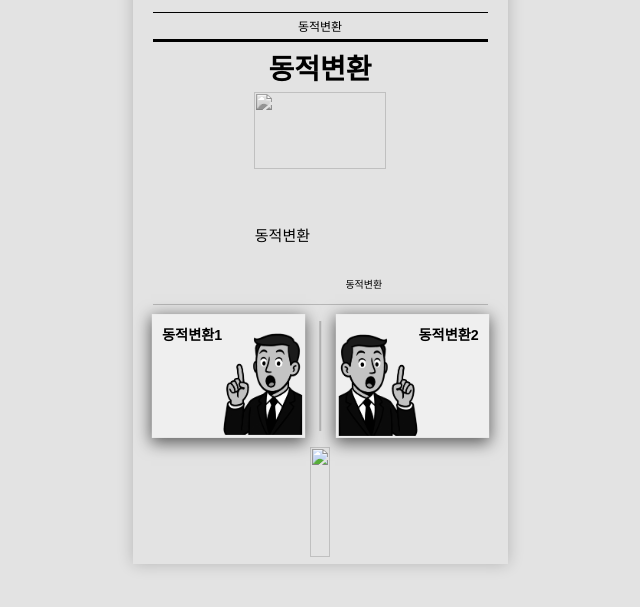
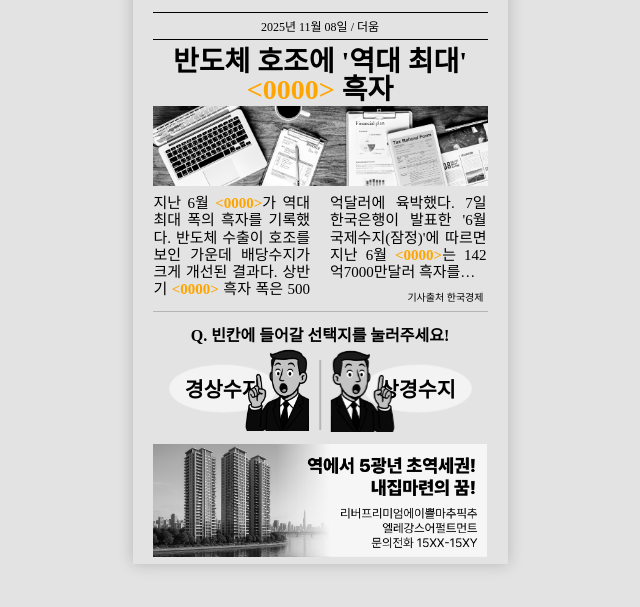
Before and after one commit to dwiroilbo/dwiroilbo.github.io, a plain HTML site: page main.html in a window 1280 px wide. Shown: the part 151-758 px from the top of the page, without its empty margins (320-960 px from the left). Drawn offline with nearby package versions, Linux system fonts and the light colour scheme; a web font is replaced by a local one.

Commit message:
update ~20251108

```diff
--- a/main.html
+++ b/main.html
@@ -36,23 +36,28 @@
         </div>
       </section>
       <div class="divider"></div>
+      <div id="question">Q. 빈칸에 들어갈 선택지를 눌러주세요!</div>
       <section class="choices-container">
         <div class="left">
-          <button class="choice" onclick="checkAnswer(event)">
+          <div class="choice">
             <div class="left-choice" id="correct-choice">
-              <div>동적변환1</div>
+              <div id="choice-button" onclick="checkAnswer(event)">
+                동적변환1
+              </div>
             </div>
             <img src="guy.png" id="correct-img" />
-          </button>
+          </div>
         </div>
         <div class="vertical-divider"></div>
         <div class="right">
-          <button class="choice" onclick="checkAnswer(event)">
+          <div class="choice">
             <img src="guy.png" id="wrong-img" />
             <div class="right-choice" id="wrong-choice">
-              <div>동적변환2</div>
+              <div id="choice-button" onclick="checkAnswer(event)">
+                동적변환2
+              </div>
             </div>
-          </button>
+          </div>
         </div>
       </section>
       <section class="ad"><img src="동적변환" id="ad-img" /></section>
--- a/script.js
+++ b/script.js
@@ -120,6 +120,9 @@ function updateArticle(article) {
   localStorage.setItem("resultImage1", article.resultImage1 || "");
   localStorage.setItem("resultImage2", article.resultImage2 || "");
   localStorage.setItem("resultImage3", article.resultImage3 || "");
+
+  localStorage.setItem("readArticle", article.readArticle);
+
   // 표시용 HTML 저장
   localStorage.setItem(
     "correctChoice",
@@ -157,8 +160,7 @@ function randomizeChoices() {
 function checkAnswer(event) {
   const correctKeyword = localStorage.getItem("correctKeyword") || "";
 
-  const selectedRaw =
-    event.currentTarget.querySelector("div").textContent || "";
+  const selectedRaw = event.currentTarget.textContent || "";
   const selectedKeyword = extractKeyword(selectedRaw);
 
   alert(`정답 키워드: [${correctKeyword}]\n선택 키워드: [${selectedKeyword}]`);
@@ -179,12 +181,26 @@ function checkAnswer(event) {
 
 function readArticle() {
   gtag("event", "quiz_read_article", {});
-  alert("관련기사 준비중...");
+
+  //임시로 새탭에 구글이 열림
+  window.open(`${localStorage.getItem("readArticle")}`);
 }
 
 function share() {
   gtag("event", "quiz_share", {});
-  alert("공유 준비중...");
+
+  const mainUrl = `${window.location.origin}/main.html`;
+  // const mainUrl = "https://dwiroilbo.github.io"
+
+  navigator.clipboard
+    .writeText(mainUrl)
+    .then(() => {
+      alert("링크가 복사되었습니다!\n" + mainUrl);
+    })
+    .catch((err) => {
+      console.error("클립보드 복사 실패:", err);
+      alert("링크 복사에 실패했습니다. 수동으로 복사해주세요!");
+    });
 }
 
 function easter() {
--- a/styles_main.css
+++ b/styles_main.css
@@ -145,8 +145,14 @@ span {
   opacity: 0.2;
 }
 
+#question {
+  padding-top: 10px;
+  font-weight: bolder;
+}
+
 .left {
   display: flex;
+  flex-direction: column;
   justify-content: left;
   align-items: center;
   height: 100%;
@@ -155,6 +161,7 @@ span {
 
 .right {
   display: flex;
+  flex-direction: column;
   justify-content: right;
   align-items: center;
   height: 100%;
@@ -168,19 +175,27 @@ span {
   display: flex;
   justify-content: center;
   align-items: center;
-  cursor: pointer;
+  /* cursor: pointer; */
   border: 0px solid black;
-  box-shadow: 0px 4px 15px 1px rgba(0, 0, 0, 0.6);
-  font-weight: bold;
+  /* box-shadow: 0px 4px 15px 1px rgba(0, 0, 0, 0.6); */
+  /* font-weight: bold; */
   box-sizing: border-box;
   color: black;
   height: 100%;
   width: 90%;
-  animation: pulse 1.5s infinite ease-in-out;
+  /* animation: pulse 1.5s infinite ease-in-out; */
+
+  background-color: #e3e3e3;
 }
 
 .choice div {
-  margin: 5px;
+  text-align: center;
+  align-items: center;
+  margin: 9px;
+  /* border: 5px solid black; */
+  border-radius: 50%;
+  background-color: #f3f3f3;
+  animation: pulse 1.5s infinite ease-in-out;
 }
 
 .left-choice {
@@ -189,6 +204,7 @@ span {
   left: 0;
   text-align: left;
   width: 70%;
+  font-size: 20px;
 }
 
 .right-choice {
@@ -197,20 +213,21 @@ span {
   right: 0;
   text-align: right;
   width: 70%;
+  font-size: 20px;
 }
 
 .left-choice + img {
   position: absolute;
   bottom: 3px;
   right: 3px;
-  z-index: -1;
+  /* z-index: -1; */
 }
 
 .right > .choice > img {
   position: absolute;
   bottom: 2px;
   left: 3px;
-  z-index: -1;
+  z-index: 1;
   transform: scaleX(-1);
 }
 
@@ -230,14 +247,21 @@ span {
 }
 
 img {
-  width: 55%;
+  width: 45%;
   filter: grayscale(100%);
   user-select: none;
   pointer-events: none;
 }
 
-.choice:hover {
+#choice-button {
+  font-family: none;
+  font-weight: bold;
+}
+
+#choice-button:hover {
   opacity: 0.5;
+  cursor: pointer;
+  color: orange;
 }
 
 .highlight {
@@ -248,13 +272,13 @@ img {
 
 @keyframes pulse {
   0% {
-    transform: scale(1); /* 기본 크기 */
+    transform: scale(1);
   }
   50% {
-    transform: scale(1.02); /* 크기 10% 증가 */
+    transform: scale(1.02);
   }
   100% {
-    transform: scale(1); /* 원래 크기로 돌아오기 */
+    transform: scale(1);
   }
 }
 
--- a/weeklyUpdates/articles.csv
+++ b/weeklyUpdates/articles.csv
@@ -1,16 +1,6 @@
-date,weather,title,image,content,author,adImage,correctChoice,wrongChoice,resultArticle,resultAnswer,resultImage1,resultImage2,resultImage3
+date,weather,title,image,content,author,adImage,correctChoice,wrongChoice,resultArticle,resultAnswer,resultImage1,resultImage2,resultImage3,readArticle
 ,,,,,,,,,,,,,
-2025-08-18,2025년 8월 18일 / 더움,반도체 호조에 '역대 최대' <0000> 흑자,weeklyUpdates/images/image2.jpg,지난 6월 <0000>가 역대 최대 폭의 흑자를 기록했다. 반도체 수출이 호조를 보인 가운데 배당수지가 크게 개선된 결과다. 상반기 <0000> 흑자 폭은 500억달러에 육박했다. 7일 한국은행이 발표한 '6월 국제수지(잠정)'에 따르면 지난 6월 <0000>는 142억7000만달러 흑자를…,기사출처 한국경제,weeklyUpdates/adImages/adImage2.png,"문제의 답은
-<상경수지>···
-
-김 전무의
-긴급
-인터뷰","꿈에서 본 답은
-<경상수지>···
-
-조 팀장의
-꿈나라
-특별 취재","경상수지란? 일정 기간 한 국가가 다른 국가들과 상품, 서비스, 소득 등을 거래하여 벌어들인 돈과 지출한 돈의 차이를 나타내는 지표. 이는 크게 상품수지, 서비스수지, 본원소득수지, 이전소득수지로 구성.",정답은 바로 <경상수지>,weeklyUpdates/resultImages/resultImage1.png,weeklyUpdates/resultImages/resultImage1.png,weeklyUpdates/resultImages/resultImage1.png
+2025-11-08,2025년 11월 08일 / 더움,반도체 호조에 '역대 최대' <0000> 흑자,weeklyUpdates/images/image2.png,지난 6월 <0000>가 역대 최대 폭의 흑자를 기록했다. 반도체 수출이 호조를 보인 가운데 배당수지가 크게 개선된 결과다. 상반기 <0000> 흑자 폭은 500억달러에 육박했다. 7일 한국은행이 발표한 '6월 국제수지(잠정)'에 따르면 지난 6월 <0000>는 142억7000만달러 흑자를…,기사출처 한국경제,weeklyUpdates/adImages/adImage2.png,경상수지,상경수지,"경상수지란? 일정 기간 한 국가가 다른 국가들과 상품, 서비스, 소득 등을 거래하여 벌어들인 돈과 지출한 돈의 차이를 나타내는 지표. 이는 크게 상품수지, 서비스수지, 본원소득수지, 이전소득수지로 구성.",정답은 바로 <경상수지>,weeklyUpdates/resultImages/resultImage1.png,weeklyUpdates/resultImages/resultImage2.png,weeklyUpdates/resultImages/resultImage3.png,https://google.com
 ,,,,,,,,,,,,,
 2025-08-19,2025년 8월 19일 / 더움,반도체 호조에 '역대 최대' <0000> 흑자,weeklyUpdates/images/image2.jpg,지난 6월 <0000>가 역대 최대 폭의 흑자를 기록했다. 반도체 수출이 호조를 보인 가운데 배당수지가 크게 개선된 결과다. 상반기 <0000> 흑자 폭은 500억달러에 육박했다. 7일 한국은행이 발표한 '6월 국제수지(잠정)'에 따르면 지난 6월 <0000>는 142억7000만달러 흑자를…,기사출처 한국경제,weeklyUpdates/adImages/adImage2.png,"문제의 답은
 <상경수지>···
```
Also changed, not shown: weeklyUpdates/images/image2.png (added), weeklyUpdates/images/image_tmp.jpg (renamed from weeklyUpdates/images/image2.jpg), weeklyUpdates/resultImages/resultImage2.png (added), weeklyUpdates/resultImages/resultImage3.png (added), 2 other files.
